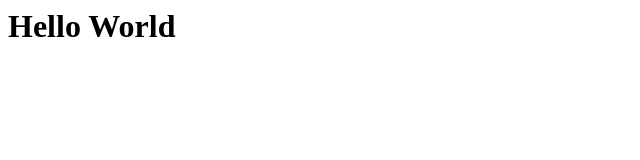
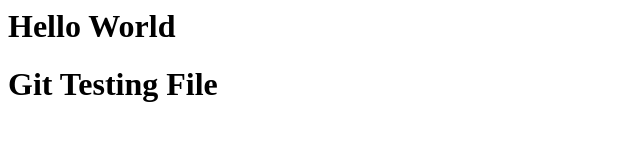
Before and after one commit to leandromichelena/Example02, a plain HTML site: page index.html in a window 1280 px wide. Shown: the whole page, without its empty margins (0-640 px from the left). Drawn offline with Linux system fonts and the light colour scheme.

Commit message:
2nd Commit

```diff
--- a/index.html
+++ b/index.html
@@ -1 +1,3 @@
 <h1>Hello World</h1>
+
+<h1>Git Testing File</h1>
```
